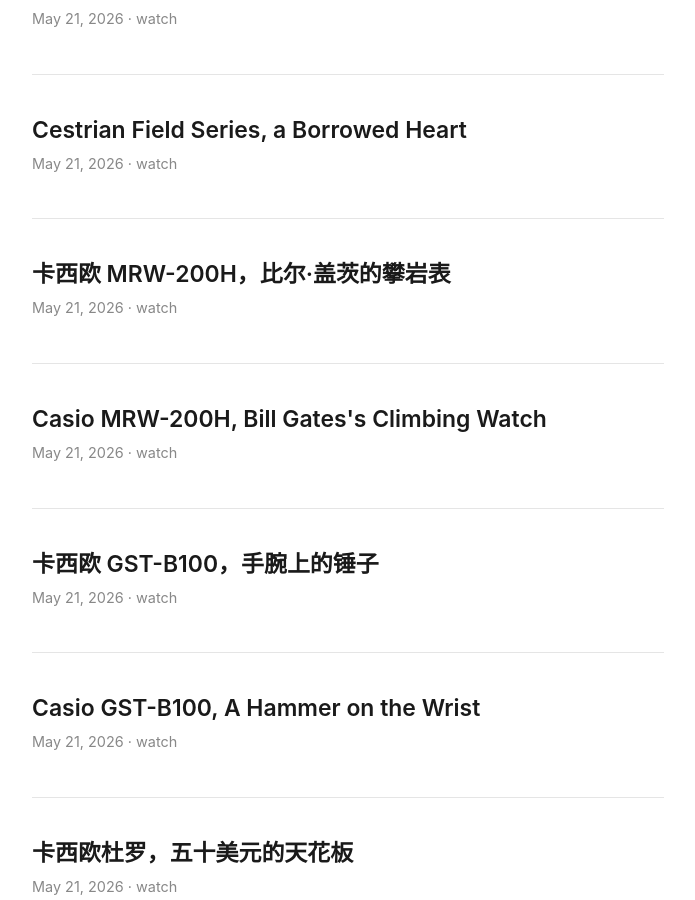
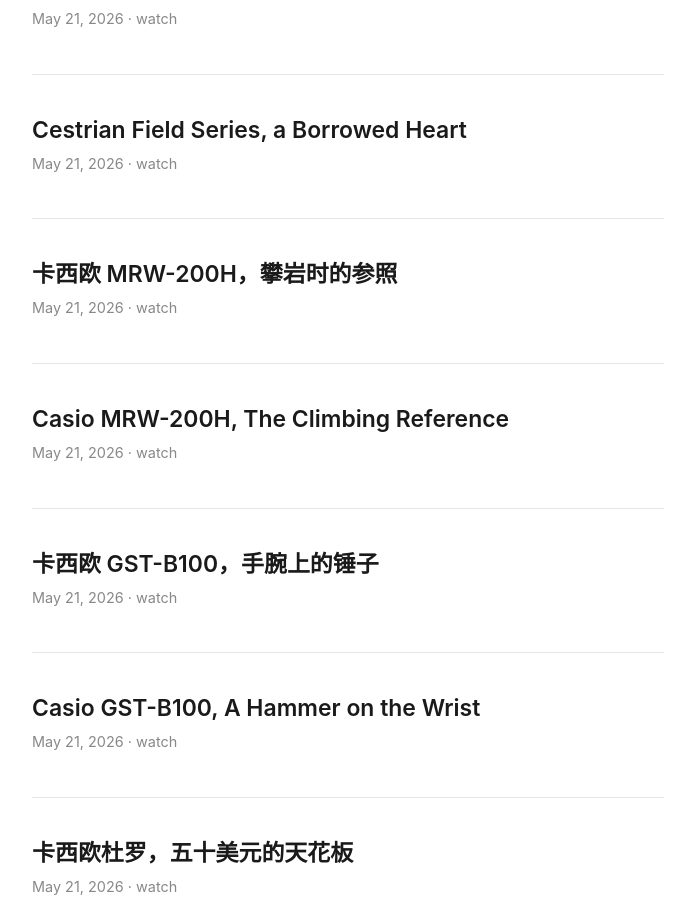
Before and after one commit to vfxowlsyvh/vfxowlsyvh.github.io, a Jekyll site: the page built from index.md, in a window 1280 px wide and 900 px high, scrolled down 742 px. Shown: the whole window, without its empty margins (292-987 px from the left). Built offline with Jekyll 4.4.1, drawn with Linux system fonts in a browser that asks for light colours.

Commit message:
Fix MRW-200H title: remove false claim about Gates climbing

```diff
--- a/_posts/2026-05-21-casio-mrw200h-climbing-watch-en.md
+++ b/_posts/2026-05-21-casio-mrw200h-climbing-watch-en.md
@@ -1,6 +1,6 @@
 ---
 layout: post
-title: "Casio MRW-200H, Bill Gates's Climbing Watch"
+title: "Casio MRW-200H, The Climbing Reference"
 date: 2026-05-21 00:00:00 +0000
 categories: watch
 lang: en
--- a/_posts/2026-05-21-casio-mrw200h-climbing-watch-zh.md
+++ b/_posts/2026-05-21-casio-mrw200h-climbing-watch-zh.md
@@ -1,6 +1,6 @@
 ---
 layout: post
-title: "卡西欧 MRW-200H，比尔·盖茨的攀岩表"
+title: "卡西欧 MRW-200H，攀岩时的参照"
 date: 2026-05-21 00:00:00 +0000
 categories: watch
 lang: zh
```
